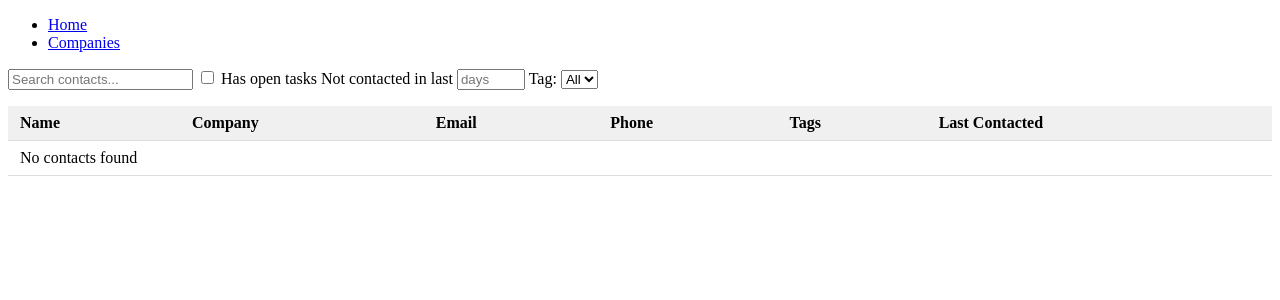
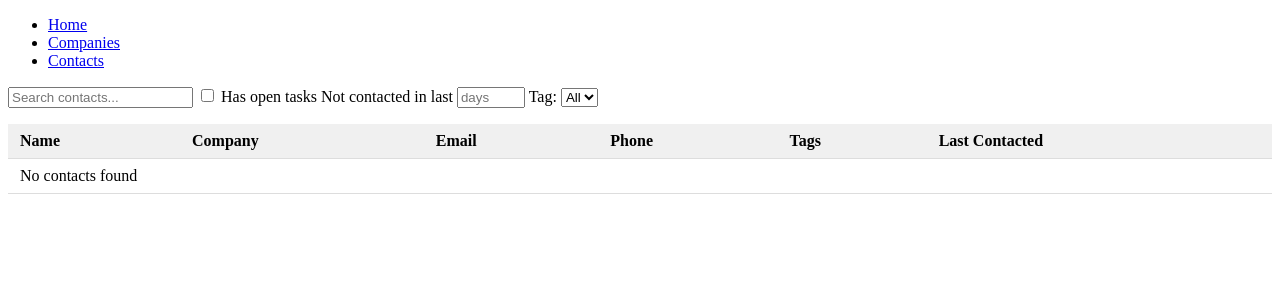
Before and after one commit to JonneSaloranta/django-opencrm, a Django app: template opencrm/templates/opencrm/all_contacts.html in a window 1280 px wide. Shown: the top 300 px of the page. Run offline with Django 3.2, Linux system fonts and the light colour scheme; the template is opened without the code that fills it, so the values that code supplies are empty.

Commit message:
feat: add link to all contacts url

```diff
--- a/opencrm/templates/opencrm/navbar.html
+++ b/opencrm/templates/opencrm/navbar.html
@@ -2,5 +2,6 @@
     <ul>
         <li><a href="{% url 'opencrm:index' %}">Home</a></li>
         <li><a href="{% url 'opencrm:companies' %}">Companies</a></li>
+        <li><a href="{% url 'opencrm:contacts' %}">Contacts</a></li>
     </ul>
 </nav>
```
